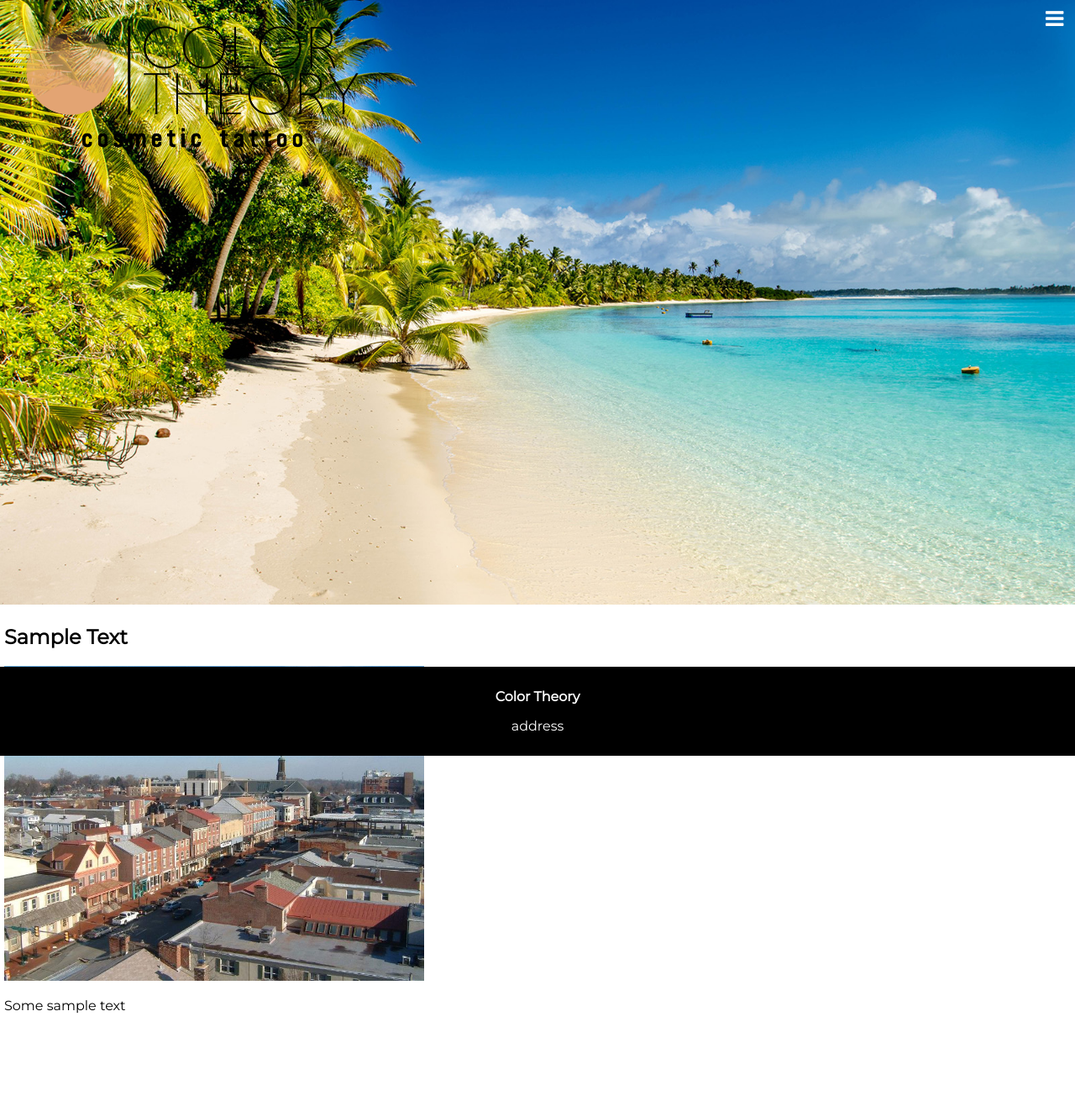
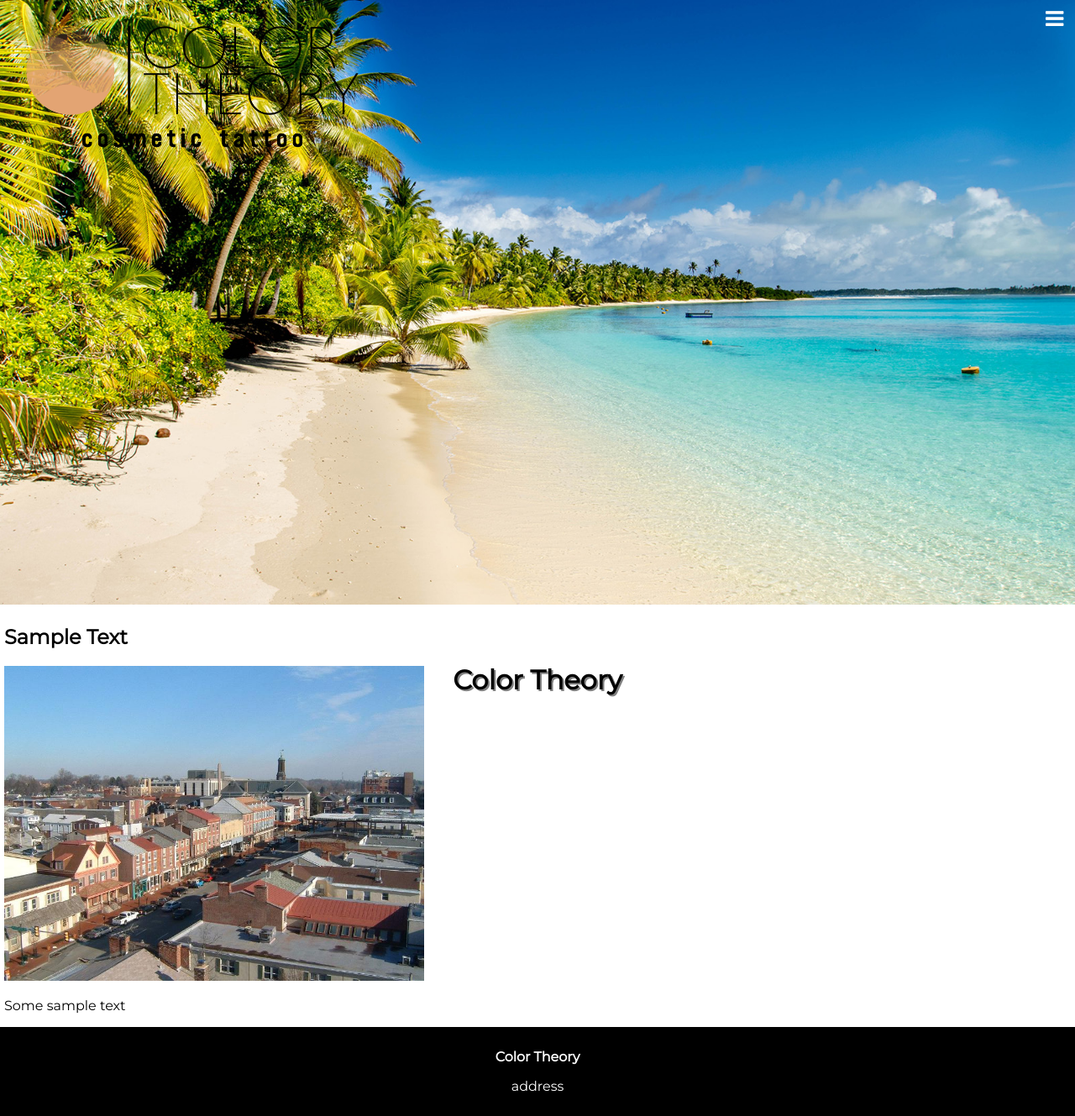
Before and after one commit to crogenmuser/Website, a Jekyll site: the page built from index.md, in a window 1280 px wide. Shown: the whole page at 84% size. Built offline with Jekyll 4.4.1, drawn with Linux system fonts in a browser that asks for light colours; nearby versions of some CDN libraries.

Commit message:
look good

```diff
--- a/css/main.css
+++ b/css/main.css
@@ -58,8 +58,8 @@ img {
     overflow: hidden;
     padding-top: 10px;
     padding-bottom: 10px;
-    bottom: 0px;
-    position: fixed;
+
+    position: absolute;
 }
 
 #bottom > *{
```
